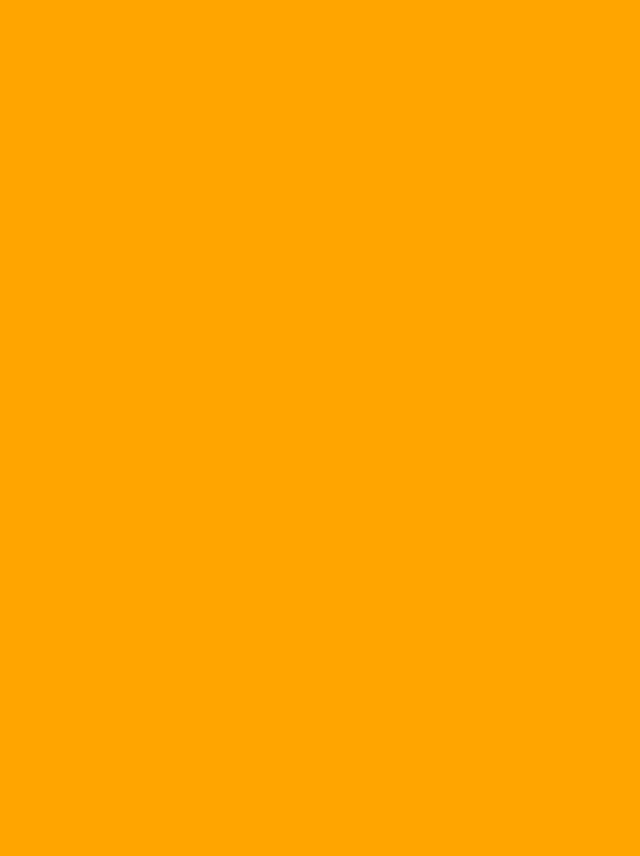
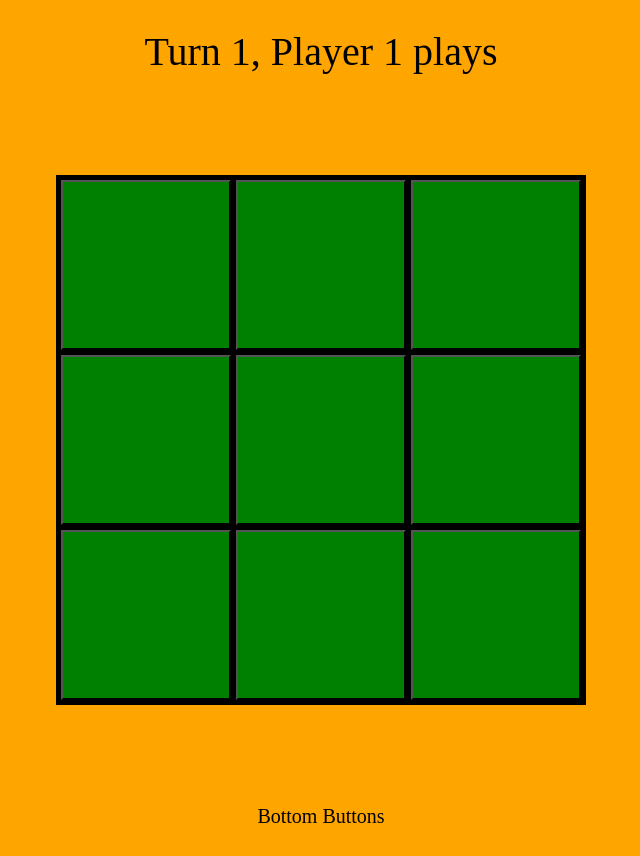
Before and after one commit to peppapig-03/Tic-Tac-Toe, a plain HTML site: page index.html in a window 1280 px wide. Shown: the whole page, without its empty margins (327-967 px from the left). Before the commit the page ends 800 px from the top, so only its background shows below. Drawn offline with Linux system fonts and the light colour scheme.

Commit message:
added most ui tied to game logic

```diff
--- a/index.html
+++ b/index.html
@@ -8,5 +8,8 @@
     <script src="./main.js" defer></script>
 </head>
 <body>
+    <div class="title"></div>
+    <div class="grid"></div>
+    <div class="bottomButtons">Bottom Buttons</div>
 </body>
 </html>
--- a/main.js
+++ b/main.js
@@ -95,6 +95,8 @@ const moderator=(()=>{
     const nextTurn = ()=>{
         if (gameTurn<=9){
             gameTurn++
+            let titleBox=document.querySelector(".title")
+            titleBox.textContent=`Turn ${gameTurn}, Player ${playerTurn()} plays`
         } else{
             return
         }
@@ -112,10 +114,12 @@ const moderator=(()=>{
     const oneTurn=(playerNumber,rowNo,colNo)=>{
         if (gameboard.playerMove(playerNumber,rowNo,colNo)==true){
             nextTurn()
+            return true
         }
+    return false
     }
     const gameFlow=()=>{
-        while (gameTurn<=9){
+        /*while (gameTurn<=9){
             let i=1+Math.floor(3*Math.random())
             let j=1+Math.floor(3*Math.random())
             console.log(`Turn ${gameTurn}`)
@@ -133,12 +137,47 @@ const moderator=(()=>{
         }
     console.log(gameboard.getCurrentBoard())
     console.log(`Tie`)
-    return 0
+    return 0*/
+        oneTurn(playerTurn(),f,1)
     }
-    return {retrieveTurnCount,gameFlow}
+    return {retrieveTurnCount,gameFlow,playerTurn,oneTurn}
+})()
+const title=(()=>{
+    let titleBox=document.querySelector(".title")
+    titleBox.textContent=`Turn ${moderator.retrieveTurnCount()}, Player ${moderator.playerTurn()} plays`
+})()
+const gridDisplay=(()=>{
+    let titleBox=document.querySelector(".title")
+    titleBox.textContent=`Turn 1, Player 1 plays`
+    let grid=document.querySelector(".grid")
+    const spawn=()=>{
+        for(let rowCount=1;rowCount<4;rowCount++){
+            for(let colCount=1;colCount<4;colCount++){
+                const button=document.createElement("button")
+                button.classList.add("numberBox")
+                button.addEventListener("click",(event)=>{
+                    let currentPlayer=moderator.playerTurn()
+                    let turnStatus=moderator.oneTurn(moderator.playerTurn(),rowCount,colCount)
+                    if (turnStatus==true){
+                        button.textContent=currentPlayer
+                    }
+                    if (moderator.retrieveTurnCount()>5){
+                        let victory=gameboard.victoryCheck()
+                        if (victory!=0){
+                            const title=document.querySelector(".title")
+                            title.textContent=`Player ${victory} has won!`
+                        }
+                    }
+
+                })
+            grid.appendChild(button)
+            }}
+    }
+    return {spawn}
+
 })()
 
 
-
 console.log(playerBase.playerList)
-moderator.gameFlow()
+/*moderator.gameFlow()*/
+gridDisplay.spawn()
--- a/style.css
+++ b/style.css
@@ -1,3 +1,30 @@
 body{
     background-color: orange;
+    display:flex;
+    justify-content:space-between;
+    align-items:center;
+    height:100dvh;
+    width:100%;
+    flex-direction:column;
+    padding:20px 0px;
 }
+.grid{
+    background-color:black;
+    width:65dvh;
+    aspect-ratio: 1;
+    display:grid;
+    grid-template-columns:1fr 1fr 1fr;
+    grid-template-rows:1fr 1fr 1fr;
+    gap:5px;
+    padding:5px;
+}
+.numberBox{
+    background-color:green;
+    font-size:30px;
+}
+.title{
+    font-size:40px;
+}
+.bottomButtons{
+    font-size:20px
+}
```
